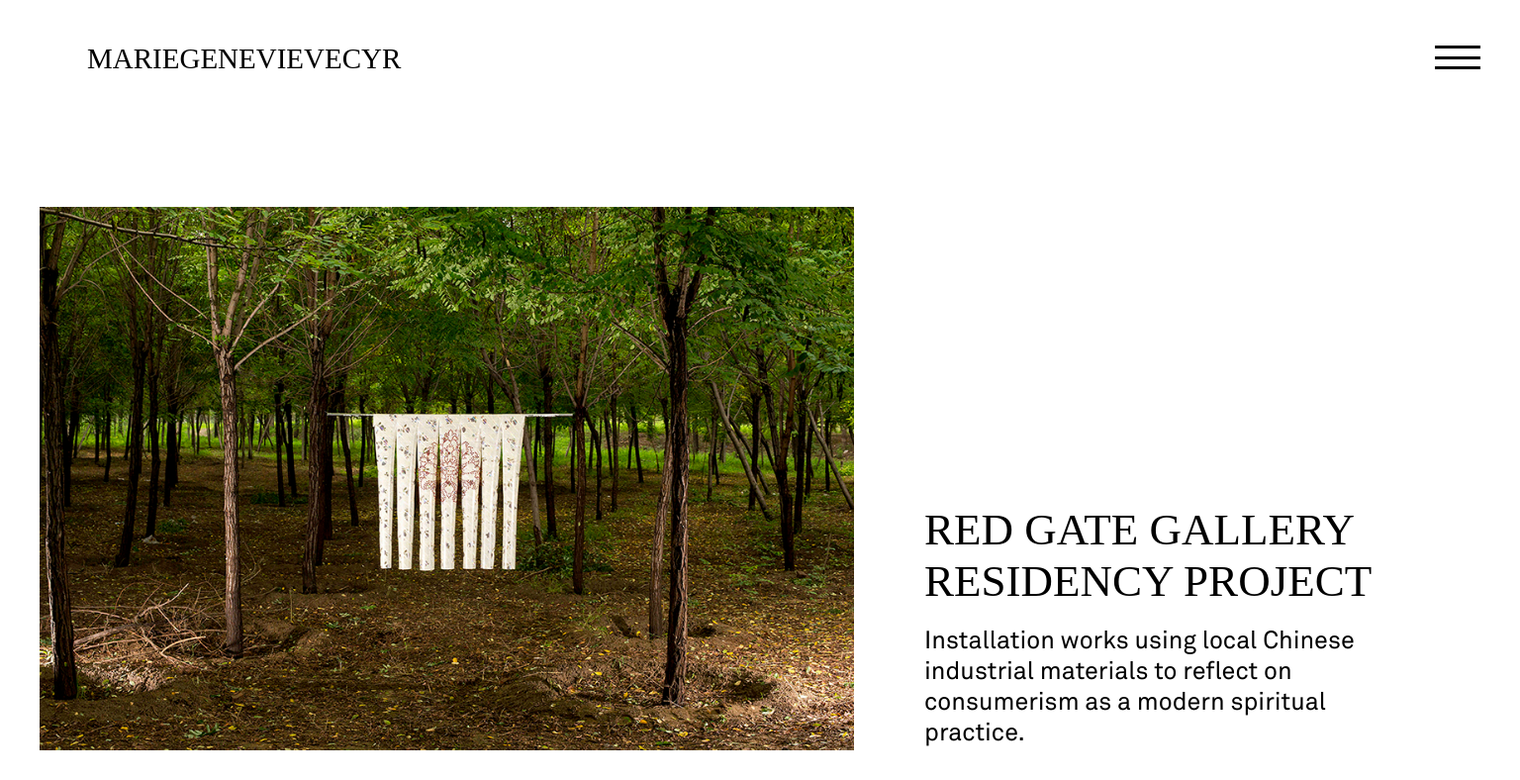
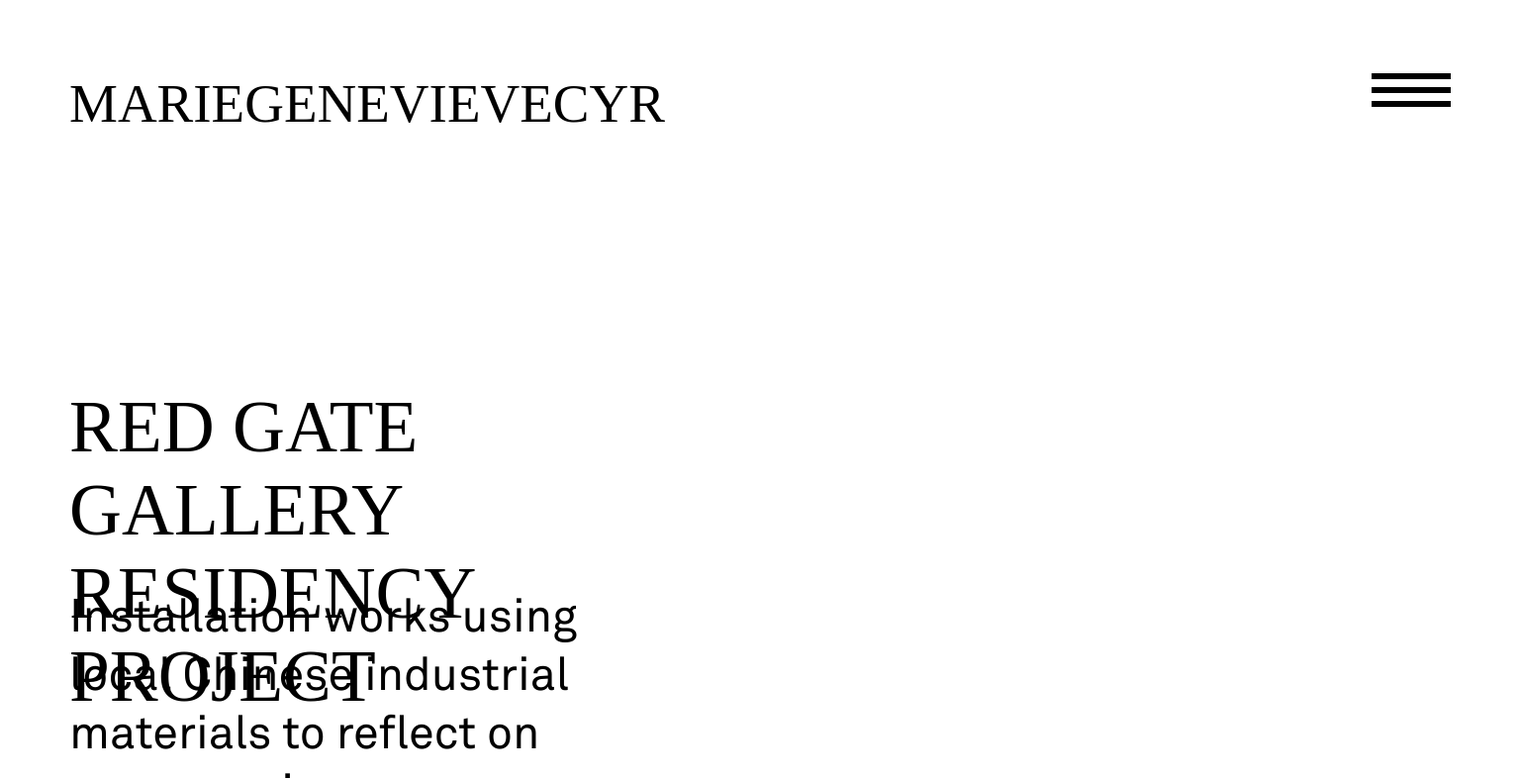
Before and after one commit to khanh-phan15/marie-genevieve-cyr, a plain HTML site: page red-gate.html in a window 1536 px wide. Shown: the top 788 px of the page at 99% size. Drawn offline with Linux system fonts and the light colour scheme; files whose address does not match are found by name; a web font is replaced by a local one.

Commit message:
big-screen

```diff
--- a/red-gate.html
+++ b/red-gate.html
@@ -626,4 +626,55 @@ width: 380px;      height: 80px;
       width: 20px;
       height: 20px;
     }
+	@media only screen and (min-width: 1536px) and (max-width: 3456px) {
+    /* Your CSS adjustments for MacBook 16-inch */
+.red-gate{
+  height: 3000px;
+}
+  .marie-genevieve-cyr1 {
+    position: absolute;
+  	top: 73px; /* or adjust as needed */
+  	left: 70px;
+    font-size: 55px;
+    }
+    .menu-toggle {
+      position: absolute;
+      top: 74px;
+      right: 70px;
+      height: 34px;
+      width: 80px; /* wider hamburger */
+    }
+    .menu-toggle .bar {
+      height: 6px;
+      width: 100%;
+      background-color: rgb(0, 0, 0);
+      border-radius: 0px;
+      gap: 1px;
+}
+.image-gallery{
+	position: absolute;
+	top: -70px;
+	left: 30px;
+}
+.image-84-icon {
+	position: absolute;
+	top: 500px;
+	left: 1800px;
+	width: 1200px;
+	height: auto;
+}
+.red-gate-gallery{
+	font-size: 55pt;
+	top: 390px;
+	left: 70px;
+	width: 25%;
+}
+.installation-works-using{
+	font-size: 35pt;
+	top: 590px;
+	left: 70px;
+	width: 35%;
+}
+	}
+
 </style>
```
Also changed, not shown: abstract-luxury-mall.html (+46 -1 lines), palazzo.html (+50 -0 lines).
